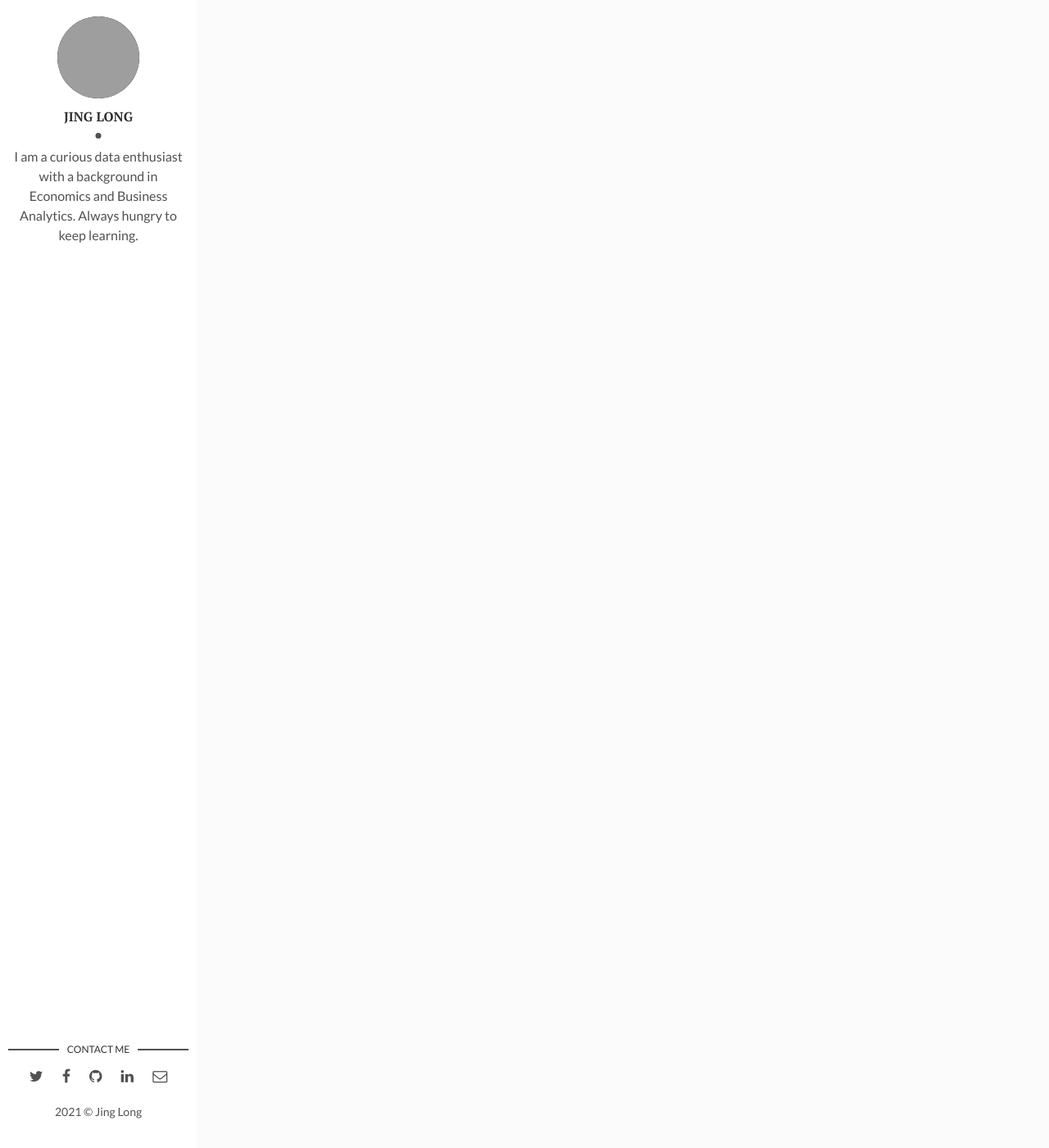
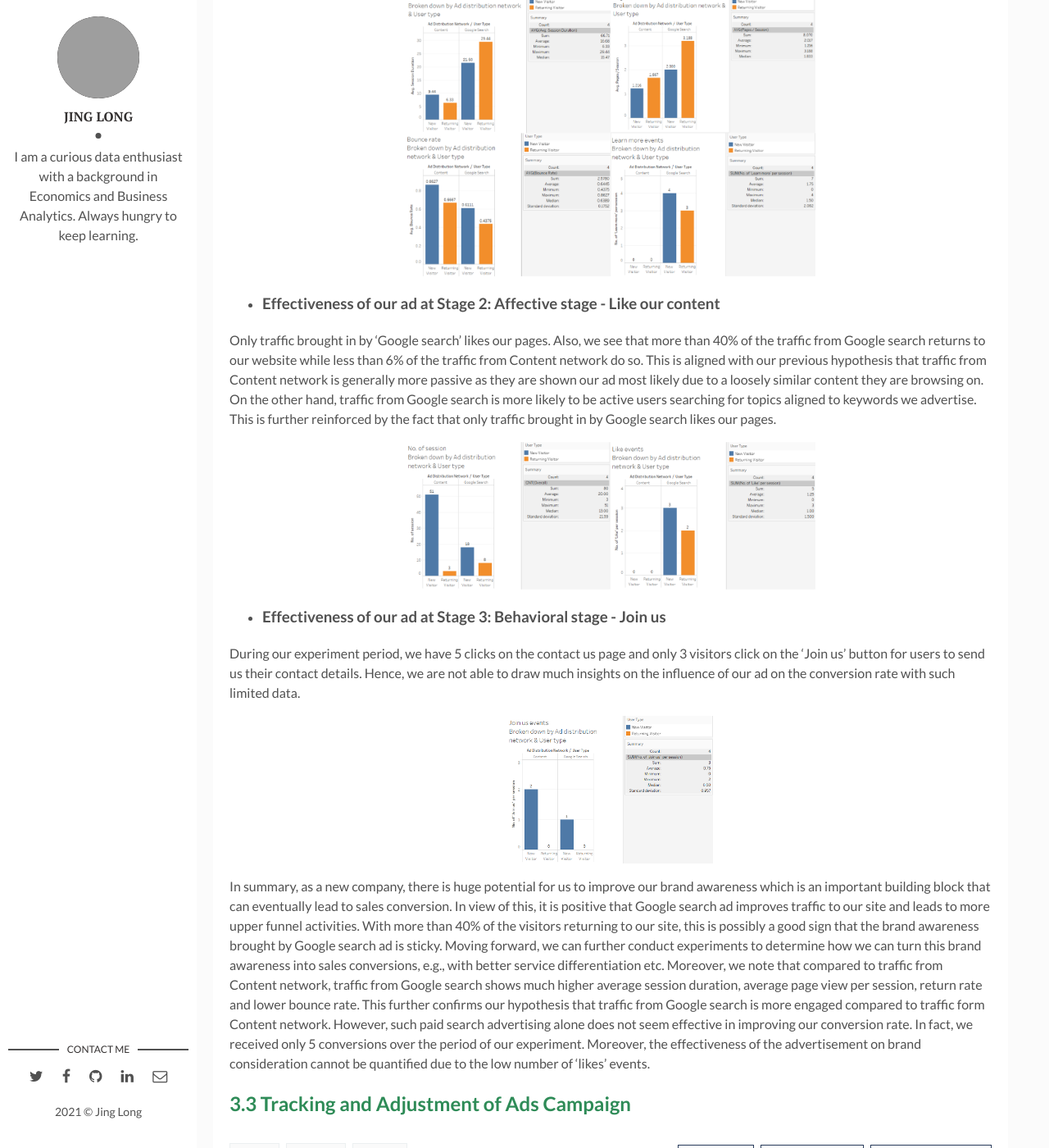
Before and after one commit to jing042323/jing-long, a Jekyll site: the page built from _posts/2021-10-07-google_ads.markdown, in a window 1280 px wide and 1400 px high, scrolled down 11193 px. Shown: the whole window at 82% size. Built offline with Jekyll 4.4.1, drawn with Linux system fonts in a browser that asks for light colours; comment, search, counter and statistics services are not loaded; some of the changed text lies outside the part shown; grey boxes are pictures that could not be loaded.

Commit message:
update ads

```diff
--- a/_posts/2021-10-07-google_ads.markdown
+++ b/_posts/2021-10-07-google_ads.markdown
@@ -250,3 +250,29 @@ We will use the following metrics to measure the effectiveness of our campaign i
 </p>
 
 - ### Effectiveness of our ad at Stage 1: Cognitive stage
+
+Only traffic brought in by Google search eventually clicks on the ‘Learn more’ button to find out more about our services. In addition, all other performance metrics (Session duration, Average page view per session, Bounce rate) are much better for traffic brought in via Google search than Content network. In fact, average session duration, number of page view per session were nearly 2 times higher. Such metrics likely translate to much more interest and higher brand awareness. Also, return users not only have lower bounce rate but also show much better performance metrics compared to new user. This is expected since such users likely return due to a previous good experience and are thus keen to explore our services further.
+
+<p align="center">
+<img src="{{site.baseurl}}/assets/img/Google_Ads/stage1.png" height="350" width="500" />
+</p>
+
+- ### Effectiveness of our ad at Stage 2: Affective stage - Like our content
+
+Only traffic brought in by ‘Google search’ likes our pages. Also, we see that more than 40% of the traffic from Google search returns to our website while less than 6% of the traffic from Content network do so. This is aligned with our previous hypothesis that traffic from Content network is generally more passive as they are shown our ad most likely due to a loosely similar content they are browsing on. On the other hand, traffic from Google search is more likely to be active users searching for topics aligned to keywords we advertise. This is further reinforced by the fact that only traffic brought in by Google search likes our pages.
+
+<p align="center">
+<img src="{{site.baseurl}}/assets/img/Google_Ads/stage2.png" height="180" width="500" />
+</p>
+
+- ### Effectiveness of our ad at Stage 3: Behavioral stage - Join us
+
+During our experiment period, we have 5 clicks on the contact us page and only 3 visitors click on the ‘Join us’ button for users to send us their contact details. Hence, we are not able to draw much insights on the influence of our ad on the conversion rate with such limited data.
+
+<p align="center">
+<img src="{{site.baseurl}}/assets/img/Google_Ads/stage3.png" height="180" width="250" />
+</p>
+
+In summary, as a new company, there is huge potential for us to improve our brand awareness which is an important building block that can eventually lead to sales conversion. In view of this, it is positive that Google search ad improves traffic to our site and leads to more upper funnel activities. With more than 40% of the visitors returning to our site, this is possibly a good sign that the brand awareness brought by Google search ad is sticky. Moving forward, we can further conduct experiments to determine how we can turn this brand awareness into sales conversions, e.g., with better service differentiation etc. Moreover, we note that compared to traffic from Content network, traffic from Google search shows much higher average session duration, average page view per session, return rate and lower bounce rate. This further confirms our hypothesis that traffic from Google search is more engaged compared to traffic form Content network. However, such paid search advertising alone does not seem effective in improving our conversion rate. In fact, we received only 5 conversions over the period of our experiment. Moreover, the effectiveness of the advertisement on brand consideration cannot be quantified due to the low number of ‘likes’ events.
+
+## <span style="color:SeaGreen"> 3.3 Tracking and Adjustment of Ads Campaign </span>
```
Also changed, not shown: assets/img/Google_Ads/stage1.png (added), assets/img/Google_Ads/stage2.png (added), assets/img/Google_Ads/stage3.png (added).
